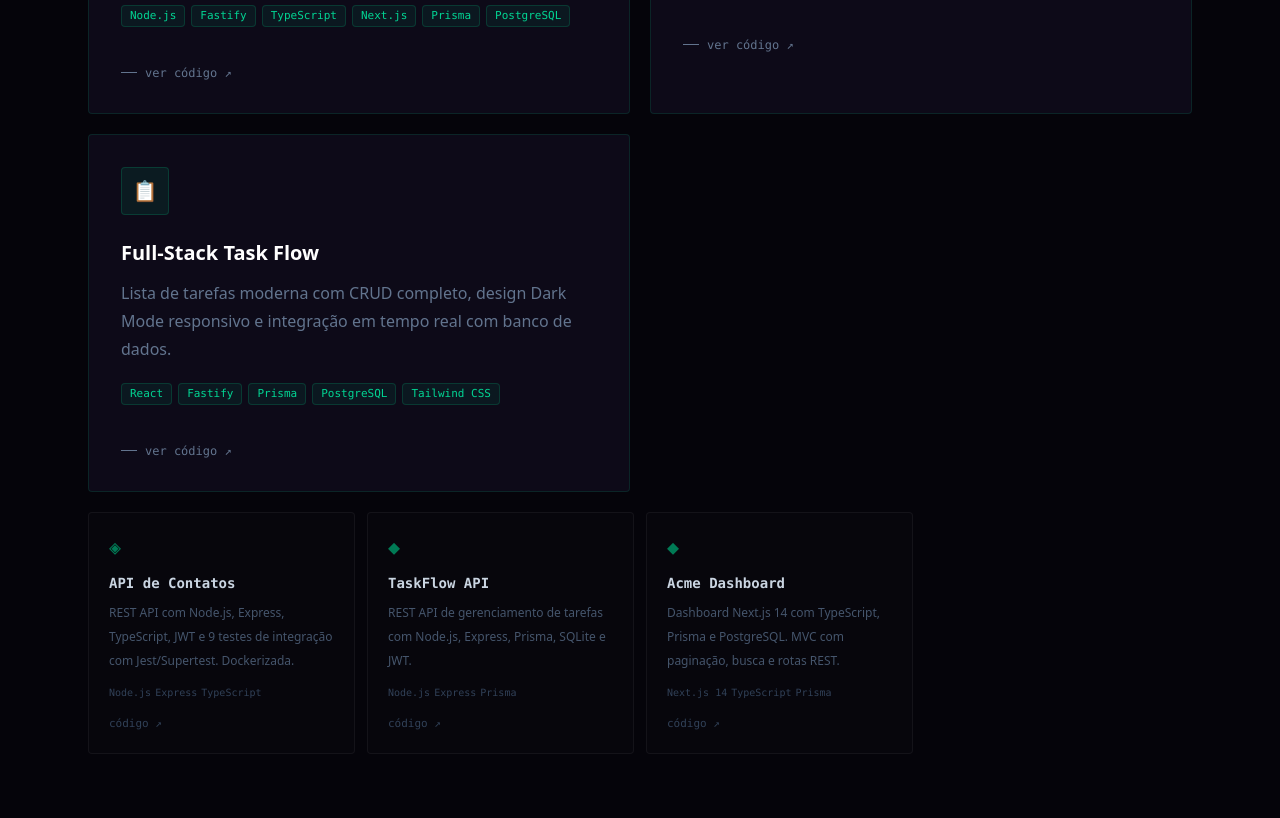
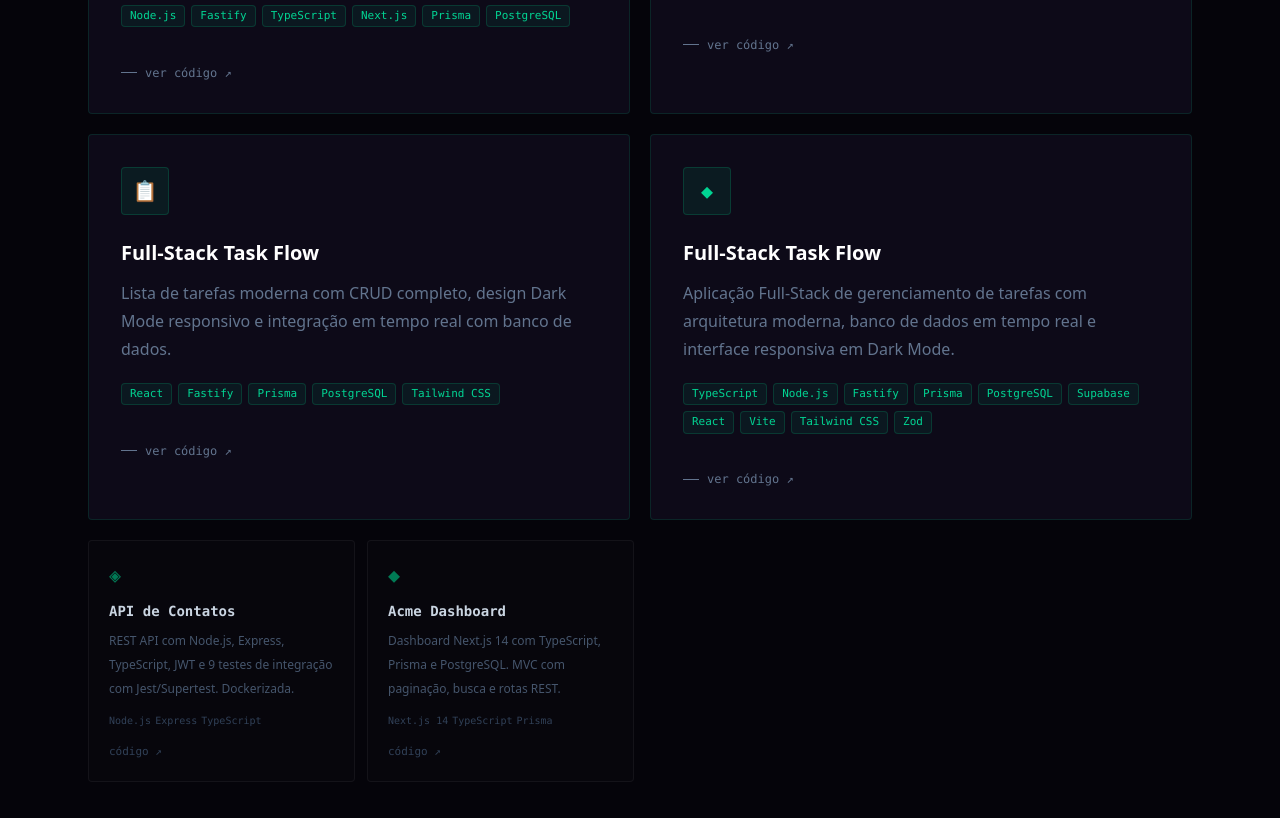
Before and after one commit to JoseMateus-hub/portfolio-jose-mateus, a Next.js app: page / in a window 1280 px wide. Shown: the part 2880-3698 px from the top of the page. Built offline with nearby package versions, Linux system fonts and the light colour scheme.

Commit message:
feat: add Full-Stack Task Flow TypeScript project

```diff
--- a/app/page.tsx
+++ b/app/page.tsx
@@ -67,13 +67,24 @@ const projects = [
   glyph: "📋",
   },
   {
-    title: "TaskFlow API",
-    description:
-      "REST API de gerenciamento de tarefas com Node.js, Express, Prisma, SQLite e JWT.",
-    tech: ["Node.js", "Express", "Prisma", "SQLite", "JWT"],
-    github: "https://github.com/JoseMateus-hub/taskflow-api",
-    featured: false,
-    glyph: "◆",
+  title: "Full-Stack Task Flow",
+description:
+  "Aplicação Full-Stack de gerenciamento de tarefas com arquitetura moderna, banco de dados em tempo real e interface responsiva em Dark Mode.",
+tech: [
+  "TypeScript",
+  "Node.js",
+  "Fastify",
+  "Prisma",
+  "PostgreSQL",
+  "Supabase",
+  "React",
+  "Vite",
+  "Tailwind CSS",
+  "Zod",
+],
+github: "https://github.com/JoseMateus-hub/todo-challenge",
+featured: true,
+glyph: "◆",
   },
   {
     title: "Acme Dashboard",
```
